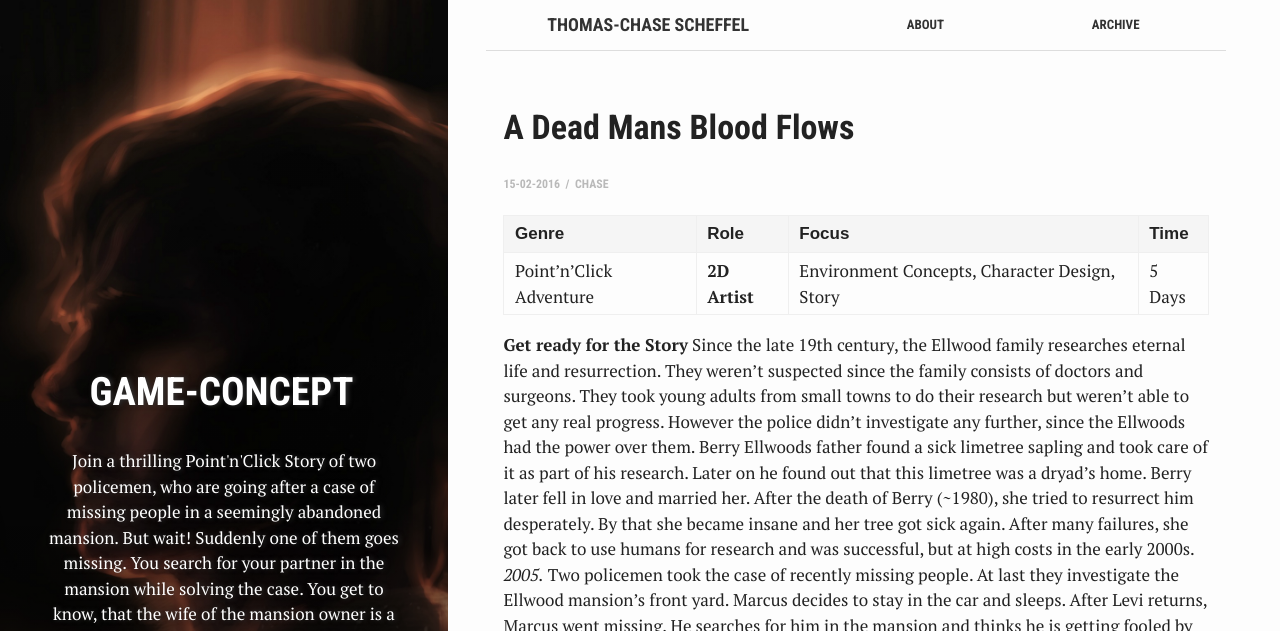
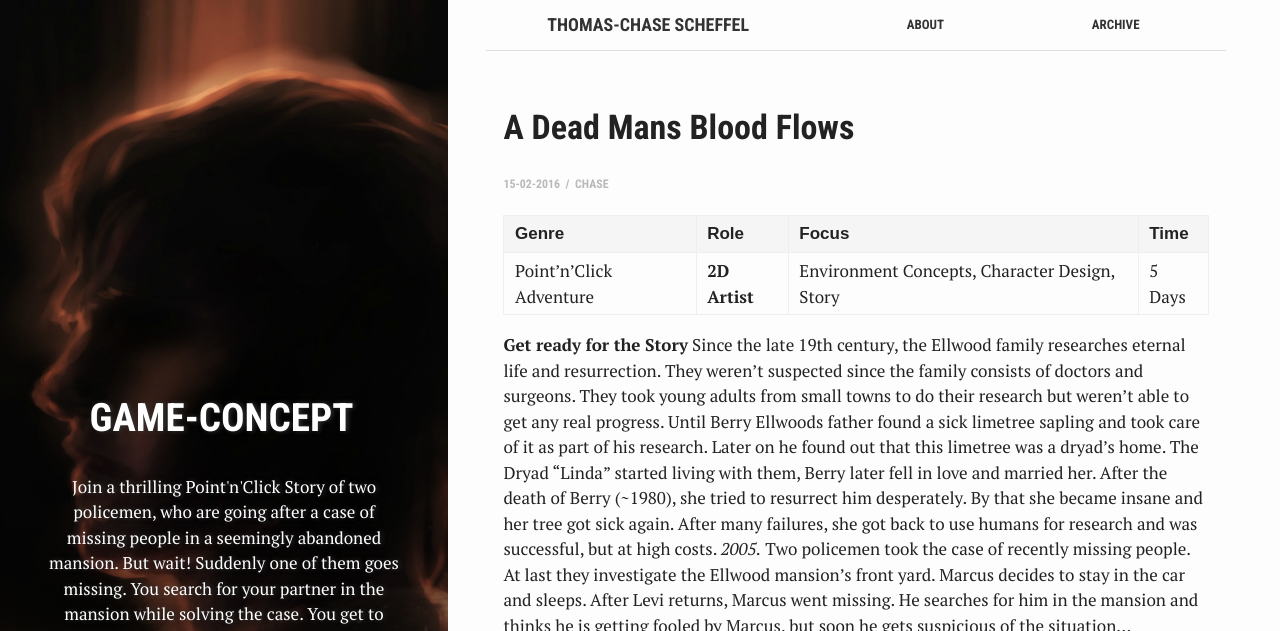
Before and after one commit to ChaseTheHunter/chasethehunter.github.io, a Jekyll site: the page built from _posts/2016-02-15-freestyle-week.markdown, in a window 1280 px wide and 900 px high, cut to the strip 0-631 px from the top of the window. Built offline with Jekyll 4.4.1, drawn with Linux system fonts in a browser that asks for light colours; some of the changed text lies outside the part shown.

Commit message:
Update 2016-02-15-freestyle-week.markdown

```diff
--- a/_posts/2016-02-15-freestyle-week.markdown
+++ b/_posts/2016-02-15-freestyle-week.markdown
@@ -2,7 +2,7 @@
 layout: post
 title:  "A Dead Mans Blood Flows"
 crawlertitle: "A Dead Mans Blood Flows"
-summary: "Join a thrilling Point'n'Click Story of two policemen, who are going after a case of missing people in a seemingly abandoned mansion. But wait! Suddenly one of them goes missing. You search for your partner in the mansion while solving the case. You get to know, that the wife of the mansion owner is a dryad and wants to keep her undead husband alive with the blood of the missing people. What the heck is actually going on here?"
+summary: "Join a thrilling Point'n'Click Story of two policemen, who are going after a case of missing people in a seemingly abandoned mansion. But wait! Suddenly one of them goes missing. You search for your partner in the mansion while solving the case. You get to know, that the wife of the mansion owner is a dryad and wants to keep her undead husband alive with the blood of the missing people."
 date:   2016-02-15 +0700
 categories: uni_projects
 tags: 'Game-Concept'
@@ -16,7 +16,7 @@ Genre | Role | Focus | Time |
 Point'n'Click Adventure | **2D Artist** | Environment Concepts, Character Design, Story| 5 Days|
 
 **Get ready for the Story**
-Since the late 19th century, the Ellwood family researches eternal life and resurrection. They weren't suspected since the family consists of doctors and surgeons. They took young adults from small towns to do their research but weren’t able to get any real progress. However the police didn’t investigate any further, since the Ellwoods had the power over them. Berry Ellwoods father found a sick limetree sapling and took care of it as part of his research. Later on he found out that this limetree was a dryad’s home. Berry later fell in love and married her. After the death of Berry (~1980), she tried to resurrect him desperately. By that she became insane and her tree got sick again. After many failures, she got back to use humans for research and was successful, but at high costs in the early 2000s.
+Since the late 19th century, the Ellwood family researches eternal life and resurrection. They weren't suspected since the family consists of doctors and surgeons. They took young adults from small towns to do their research but weren’t able to get any real progress. Until Berry Ellwoods father found a sick limetree sapling and took care of it as part of his research. Later on he found out that this limetree was a dryad’s home. The Dryad "Linda" started living with them, Berry later fell in love and married her. After the death of Berry (~1980), she tried to resurrect him desperately. By that she became insane and her tree got sick again. After many failures, she got back to use humans for research and was successful, but at high costs.
 *2005.* Two policemen took the case of recently missing people. At last they investigate the Ellwood mansion’s front yard. Marcus decides to stay in the car and sleeps. After Levi returns, Marcus went missing. He searches for him in the mansion and thinks he is getting fooled by Marcus, but soon he gets suspicious of the situation…
 
 
```
